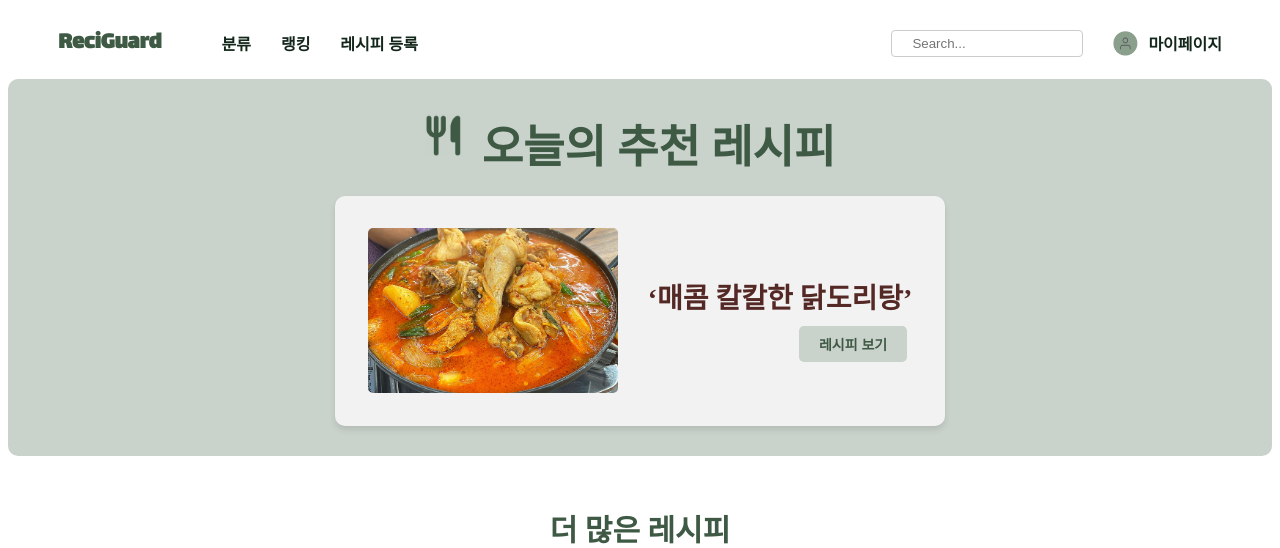
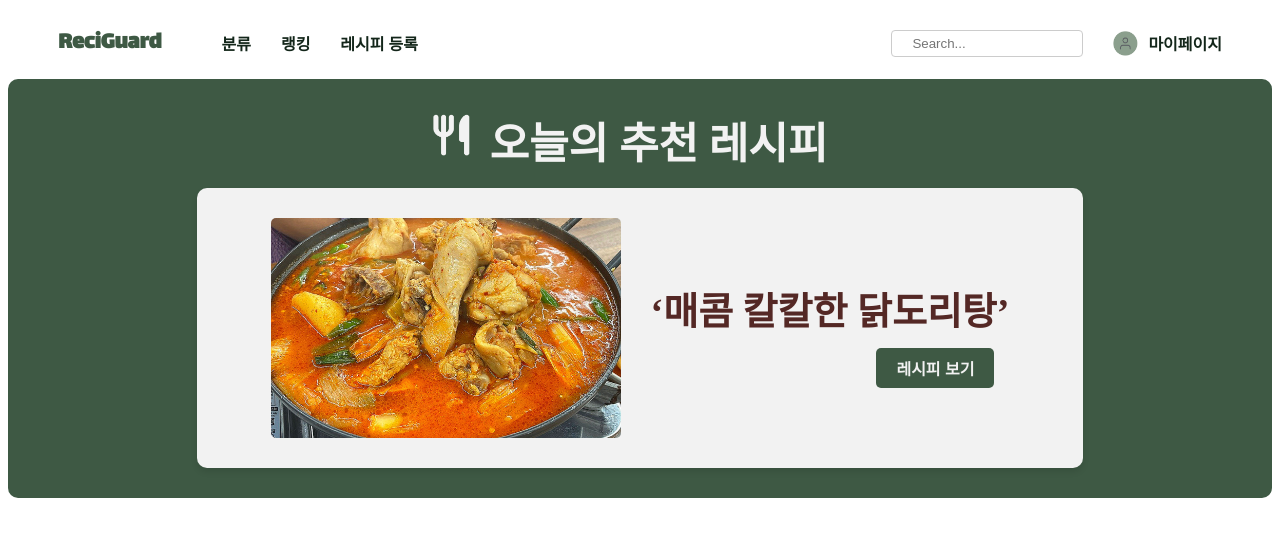
Before and after one commit to s2eojeong/ReciGuard, a React (Vite) app in the folder Reciguard/: page /recipes in a window 1280 px wide. Shown: the top 548 px of the page. Built offline with nearby package versions, Linux system fonts and the light colour scheme.

Commit message:
[추천레시피css 수정]

```diff
--- a/Reciguard/src/components/Recommend.css
+++ b/Reciguard/src/components/Recommend.css
@@ -1,11 +1,13 @@
 .recommend-container {
-    background-color: #c9d2cb;
+    background-color: #3e5944;
     padding: 20px;
     text-align: center;
     border-radius: 10px;
     display: flex;
     flex-direction: column;
     align-items: center;
+    justify-content: center;
+    margin: 0 auto;
 }
 .recommend-tit {
     display: flex;
@@ -22,15 +24,15 @@
 }
 
 .recommend-title {
-    font-size: 45px;
-    color: #3e5944;
-    margin-bottom: 5px;
+    font-size: 43px;
+    color: #f2f2f2;
+    margin-bottom: 2px;
 }
 
 .recommend-card {
     background-color: #f2f2f2;
-    width: 580px;
-    height: 200px;
+    width: 70%;
+    height: 250px;
     border-radius: 10px;
     display: flex;
     justify-content: center;
@@ -44,8 +46,8 @@
 }
 
 .recommend-image {
-    width: 250px;
-    height: 165px;
+    width: 350px;
+    height: 220px;
     border-radius:5px;
     object-fit: cover;
 }
@@ -56,30 +58,31 @@
 }
 
 .recommend-dish-name {
-    font-size: 28px;
+    font-size: 38px;
     color: #542825; /* 갈색 */
     margin-bottom: 7px;
     margin-left: 15px;
     position: relative;
-    top: -7px;
+    top: -15px;
 }
 
 .recommend-button {
-    background-color: #c9d2cb; /* 진한 초록색 */
-    color: #3e5944;
+    background-color: #3e5944; /* 진한 초록색 */
+    color: #f2f2f2;
     border: none;
     padding: 8px 20px;
     border-radius: 5px;
     cursor: pointer;
-    font-size: 14px;
+    font-size: 16px;
     font-weight: bolder;
     position: relative;
-    right: 5px;
-    top:-4px;
+    right: 15px;
+    top:-10px;
 }
 
 .recommend-button:hover {
     background-color: #f2f2f2;
     border: 2px solid #3e5944;
     color:#3e5944;
+    font-weight: bolder;
 }
```
Also changed, not shown: Reciguard/src/pages/Realmain.jsx (+9 -9 lines), Reciguard/src/assets/fork.png.
